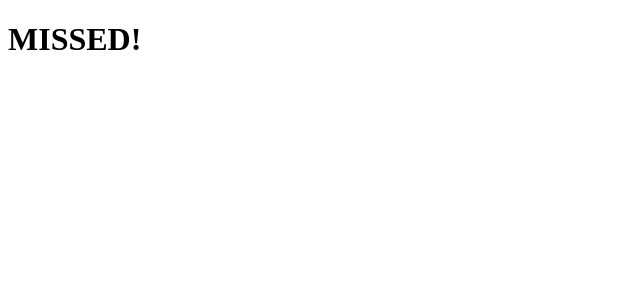
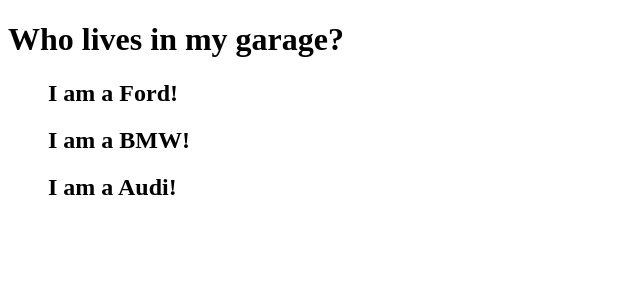
Before and after one commit to kmeixner/simple_react_app, a React (Create React App) app: page / in a window 1280 px wide. Shown: the top 300 px of the page, without its empty margins (0-640 px from the left). Built offline with nearby package versions, Linux system fonts and the light colour scheme.

Commit message:
Added first list example:
modified:   src/index.js

```diff
--- a/src/index.js
+++ b/src/index.js
@@ -254,6 +254,7 @@
 const myElement = <Garage cars={cars} />;
 */
 
+/*
 // eg 25: ternary condition (x ? output if true : output if false):
 function MissedGoal() {
   return <h1>MISSED!</h1>;
@@ -270,6 +271,23 @@
   );
 }
 const myElement = <Goal isGoal={false} />
+*/
+
+// *** E) Lists: ***
+
+// eg 26: render all of the cars from garage into a list:
+function Garage() {
+  const cars = ['Ford', 'BMW', 'Audi'];
+  return (
+    <>
+      <h1>Who lives in my garage?</h1>
+      <ul>
+        {cars.map((car) => <Car brand={car} />)}
+      </ul>
+    </>
+  );
+}
+const myElement = <Garage />
 
 const root = ReactDOM.createRoot(document.getElementById('root'));
 root.render(myElement);
```
